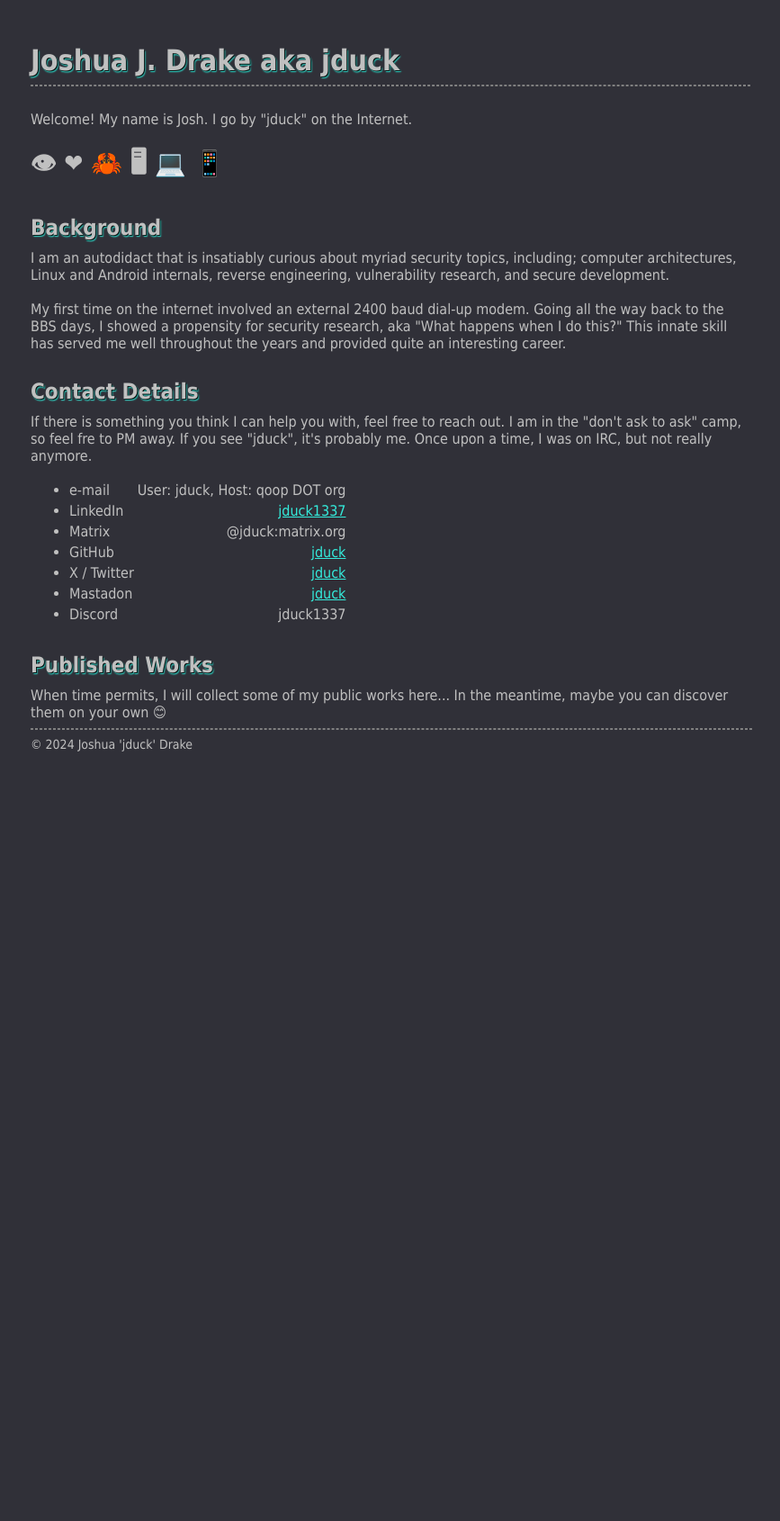
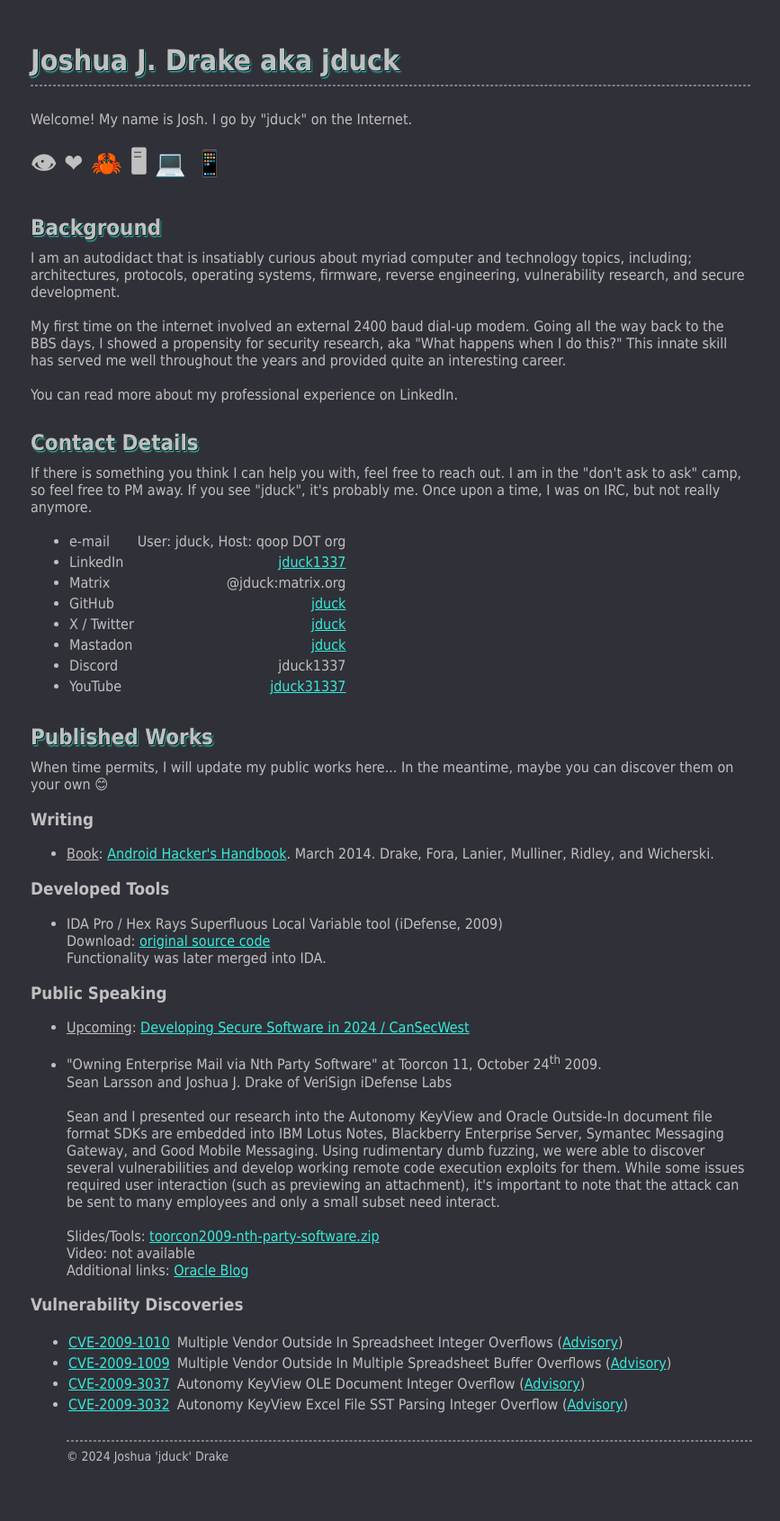
Before and after one commit to jduck/jduck.github.com, a Jekyll site: the page built from index.html, in a window 1280 px wide. Shown: the whole page at 90% size, without its empty margins (206-1073 px from the left). Built offline with Jekyll 4.4.1, drawn with Linux system fonts in a browser that asks for light colours; before the commit the page ends 900 px from its top, so only the background shows below that.

Commit message:
Add 2009 Oracle Outside In and KeyView research

```diff
--- a/css/main.css
+++ b/css/main.css
@@ -55,3 +55,7 @@ div#loves {
 div.copymeh {
   font-size: 14px;
 }
+
+td.cve {
+  padding: 0px 5px 0px 0px;
+}
--- a/index.html
+++ b/index.html
@@ -15,19 +15,21 @@ Welcome! My name is Josh. I go by "jduck" on the Internet.
 </div>
 
 <h2>Background</h2>
-I am an autodidact that is insatiably curious about myriad security topics,
-including; computer architectures, Linux and Android internals, reverse engineering,
+I am an autodidact that is insatiably curious about myriad computer and technology topics,
+including; architectures, protocols, operating systems, firmware, reverse engineering,
 vulnerability research, and secure development.
 <br/><br />
 My first time on the internet involved an external 2400 baud dial-up modem.
 Going all the way back to the BBS days, I showed a propensity for security research, aka "What happens when I do this?"
 This innate skill has served me well throughout the years and provided quite an interesting career.
+<br /><br />
+You can read more about my professional experience on LinkedIn.
 
 
 <h2>Contact Details</h2>
 
 If there is something you think I can help you with, feel free to reach out.
-I am in the "don't ask to ask" camp, so feel fre to PM away. If you see "jduck",
+I am in the "don't ask to ask" camp, so feel free to PM away. If you see "jduck",
 it's probably me. Once upon a time, I was on IRC, but not really anymore.
 
 <ul>
@@ -39,10 +41,79 @@ it's probably me. Once upon a time, I was on IRC, but not really anymore.
 <tr><td><li>X / Twitter</td><td class="deetz"><a href="https://x.com/jduck">jduck</a></td></tr>
 <tr><td><li>Mastadon</td><td class="deetz"><a href="https://infosec.exchange/@jduck">jduck</a></td></tr>
 <tr><td><li>Discord</td><td class="deetz">jduck1337</td></tr>
+<tr><td><li>YouTube</td><td class="deetz"><a href="https://www.youtube.com/@jduck31337/playlists">jduck31337</a></td></tr>
 </table>
 </ul>
 
 
 <h2>Published Works</h2>
 
-When time permits, I will collect some of my public works here... In the meantime, maybe you can discover them on your own &#x1F60A;
+When time permits, I will update my public works here... In the meantime, maybe you can discover them on your own &#x1F60A;
+
+<h3>Writing</h3>
+<ul>
+<li><u>Book</u>: <a href="https://www.wiley.com/en-us/Android+Hacker%27s+Handbook-p-9781118608647">Android Hacker's Handbook</a>. March 2014. Drake, Fora, Lanier, Mulliner, Ridley, and Wicherski.
+</ul>
+
+<h3>Developed Tools</h3>
+<ul>
+<li>IDA Pro / Hex Rays Superfluous Local Variable tool (iDefense, 2009)<br />
+Download: <a href="https://github.com/jduck/sf_lvars">original source code</a><br />
+Functionality was later merged into IDA.
+</li>
+</ul>
+
+<h3>Public Speaking</h3>
+<ul class="pub">
+
+<li class="pub"><u>Upcoming</u>: <a href="https://cansecwest2024.sched.com/event/1Zl0m/developing-secure-software-in-2024">Developing Secure Software in 2024 / CanSecWest</a></li>
+<br />
+
+<li class="pub">"Owning Enterprise Mail via Nth Party Software" at Toorcon 11, October 24<sup>th</sup> 2009.<br />
+Sean Larsson and Joshua J. Drake of VeriSign iDefense Labs<br />
+<br />
+Sean and I presented our research into the Autonomy KeyView and Oracle
+Outside-In document file format SDKs are embedded into
+IBM Lotus Notes, Blackberry Enterprise Server, Symantec Messaging
+Gateway, and Good Mobile Messaging. Using rudimentary dumb fuzzing, we were
+able to discover several vulnerabilities and develop working remote code
+execution exploits for them. While some issues required user
+interaction (such as previewing an attachment), it's important to note that
+the attack can be sent to many employees and only a small subset need interact.<br />
+<br />
+Slides/Tools: <a href="/pubs/toorcon2009-nth-party-software.zip">toorcon2009-nth-party-software.zip</a><br />
+Video: not available<br />
+Additional links: <a href="https://blogs.oracle.com/solaris/post/toorcon-11#nthpartysw">Oracle Blog</a>
+</li>
+
+</ul>
+
+<h3>Vulnerability Discoveries</h3>
+<ul>
+<table class="cves">
+
+<tr>
+<td class="cve"><li>
+<a href="https://cve.mitre.org/cgi-bin/cvename.cgi?name=CVE-2009-1010">CVE-2009-1010</a></td>
+<td class="cvedeet">Multiple Vendor Outside In Spreadsheet Integer Overflows (<a href="https://web.archive.org/web/20090821200540/http://labs.idefense.com/intelligence/vulnerabilities/display.php?id=799">Advisory</a>)
+</td></tr>
+
+<tr>
+<td class="cve"><li>
+<a href="https://cve.mitre.org/cgi-bin/cvename.cgi?name=CVE-2009-1009">CVE-2009-1009</a></td>
+<td class="cvedeet">Multiple Vendor Outside In Multiple Spreadsheet Buffer Overflows (<a href="https://web.archive.org/web/20090821102255/http://labs.idefense.com/intelligence/vulnerabilities/display.php?id=801">Advisory</a>)
+</td></tr>
+
+<tr>
+<td class="cve"><li>
+<a href="https://cve.mitre.org/cgi-bin/cvename.cgi?name=CVE-2009-3037">CVE-2009-3037</a></td>
+<td class="cvedeet">Autonomy KeyView OLE Document Integer Overflow (<a href="https://web.archive.org/web/20100308015206/http://labs.idefense.com/intelligence/vulnerabilities/display.php?id=858">Advisory</a>)
+</td></tr>
+
+<tr>
+<td class="cve"><li>
+<a href="https://cve.mitre.org/cgi-bin/cvename.cgi?name=CVE-2009-3032">CVE-2009-3032</a></td>
+<td class="cvedeet">Autonomy KeyView Excel File SST Parsing Integer Overflow (<a href="https://web.archive.org/web/20100116000133/http://labs.idefense.com/intelligence/vulnerabilities/display.php?id=823">Advisory</a>)
+</td></tr>
+
+</table>
```
